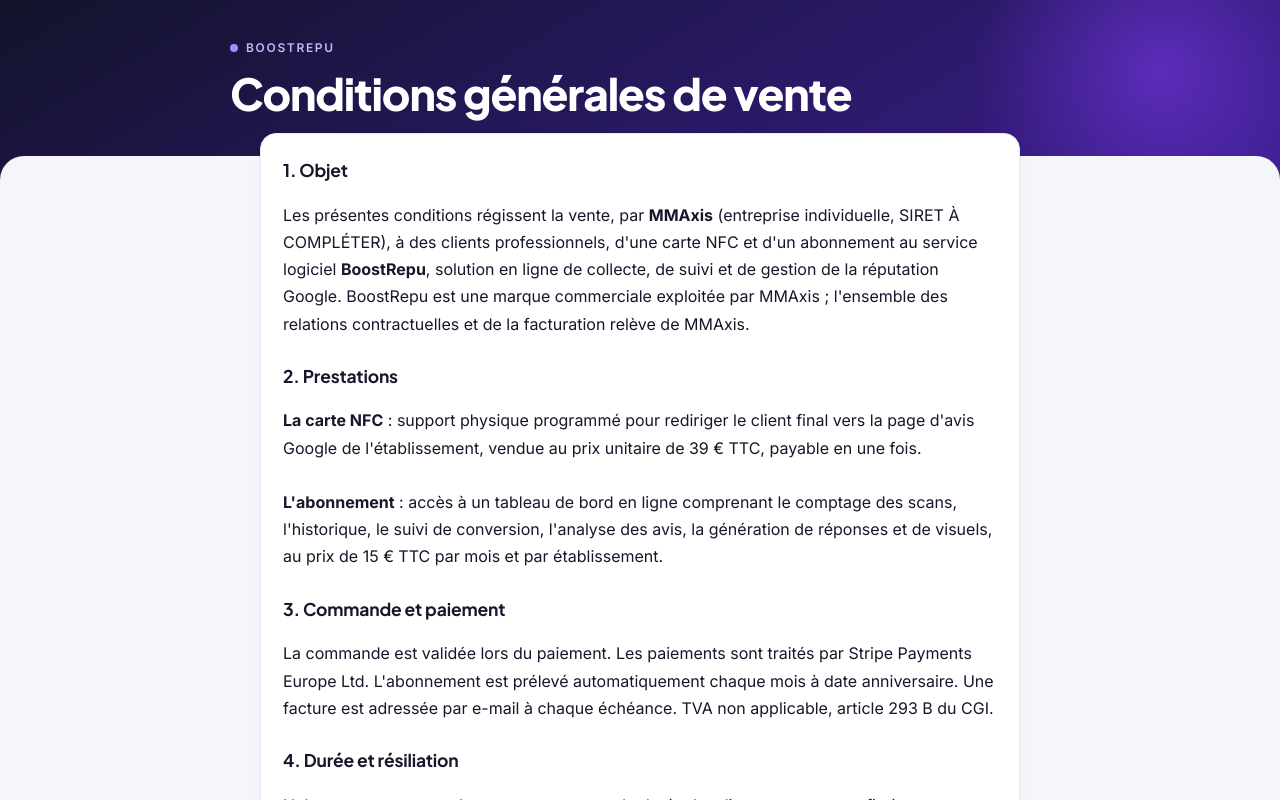
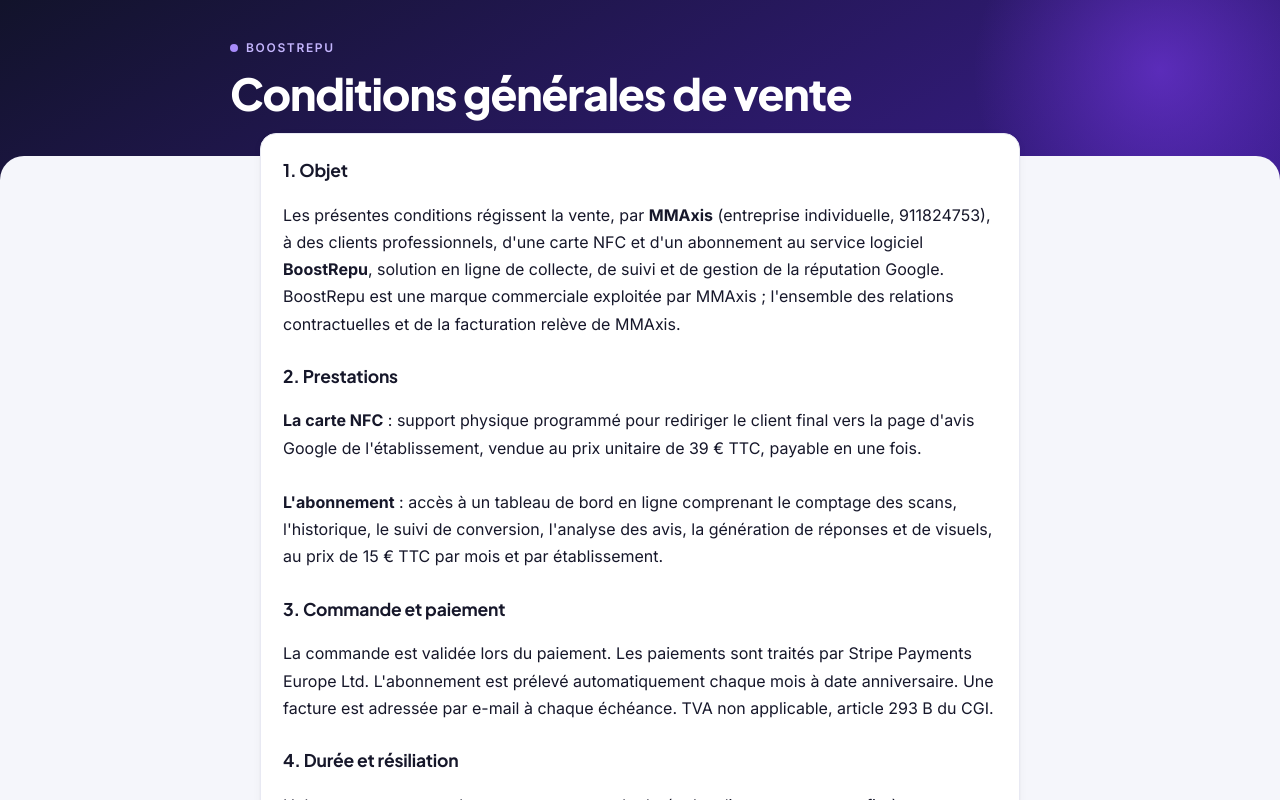
Before and after one commit to Malcolm1508/avisboost, a Next.js app: page /cgv in a window 1280 px wide. Shown: the top 800 px of the page. Built offline with nearby package versions, Linux system fonts and the light colour scheme.

Commit message:
Update SIRET number in page.js

```diff
--- a/app/cgv/page.js
+++ b/app/cgv/page.js
@@ -13,7 +13,7 @@
           <h2 className="card-title">1. Objet</h2>
           <p>
             Les présentes conditions régissent la vente, par <b>MMAxis</b> (entreprise individuelle,
-            SIRET À COMPLÉTER), à des clients professionnels, d'une carte NFC et d'un abonnement au
+            911824753), à des clients professionnels, d'une carte NFC et d'un abonnement au
             service logiciel <b>BoostRepu</b>, solution en ligne de collecte, de suivi et de gestion
             de la réputation Google. BoostRepu est une marque commerciale exploitée par MMAxis ;
             l'ensemble des relations contractuelles et de la facturation relève de MMAxis.
```
